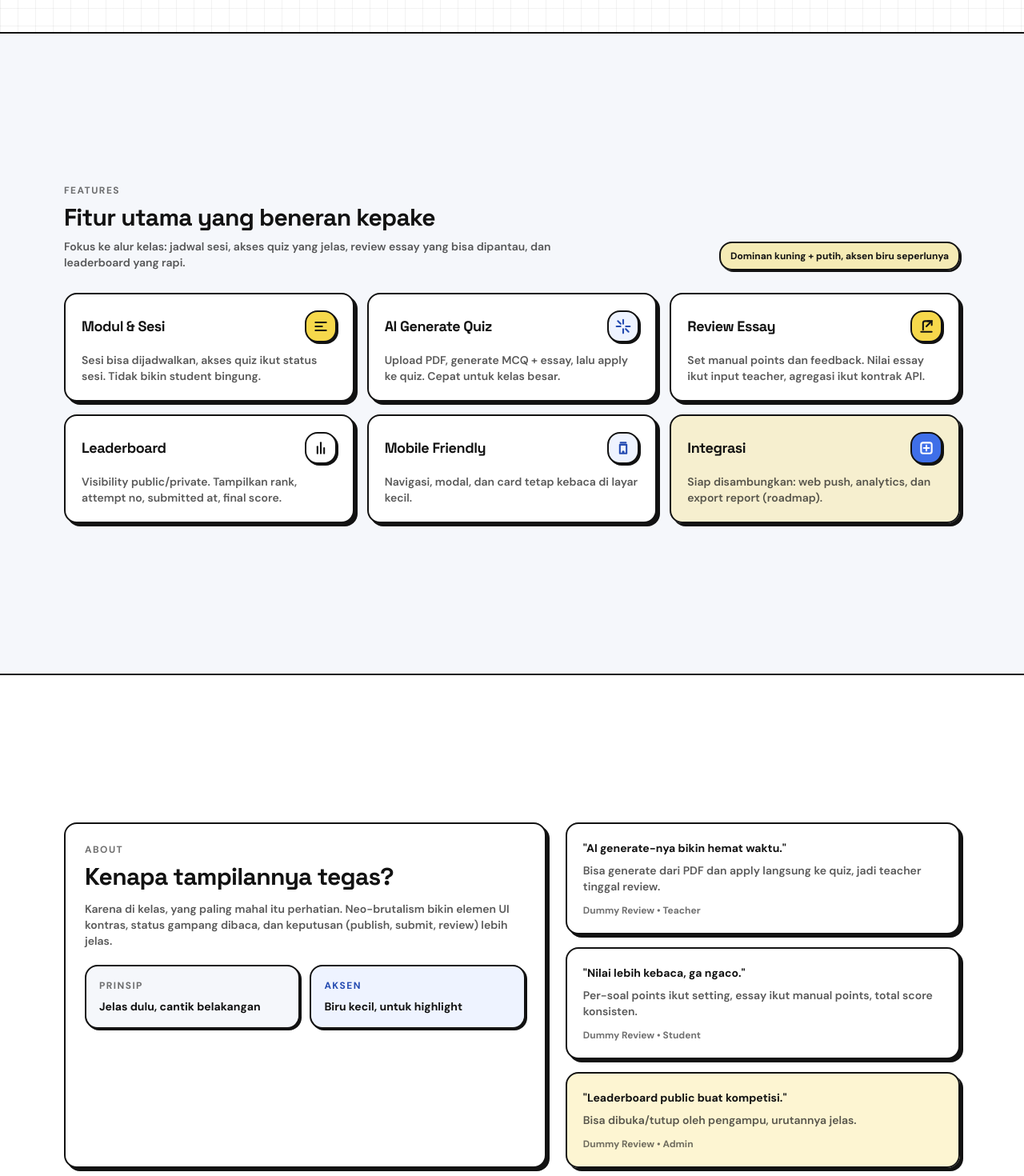
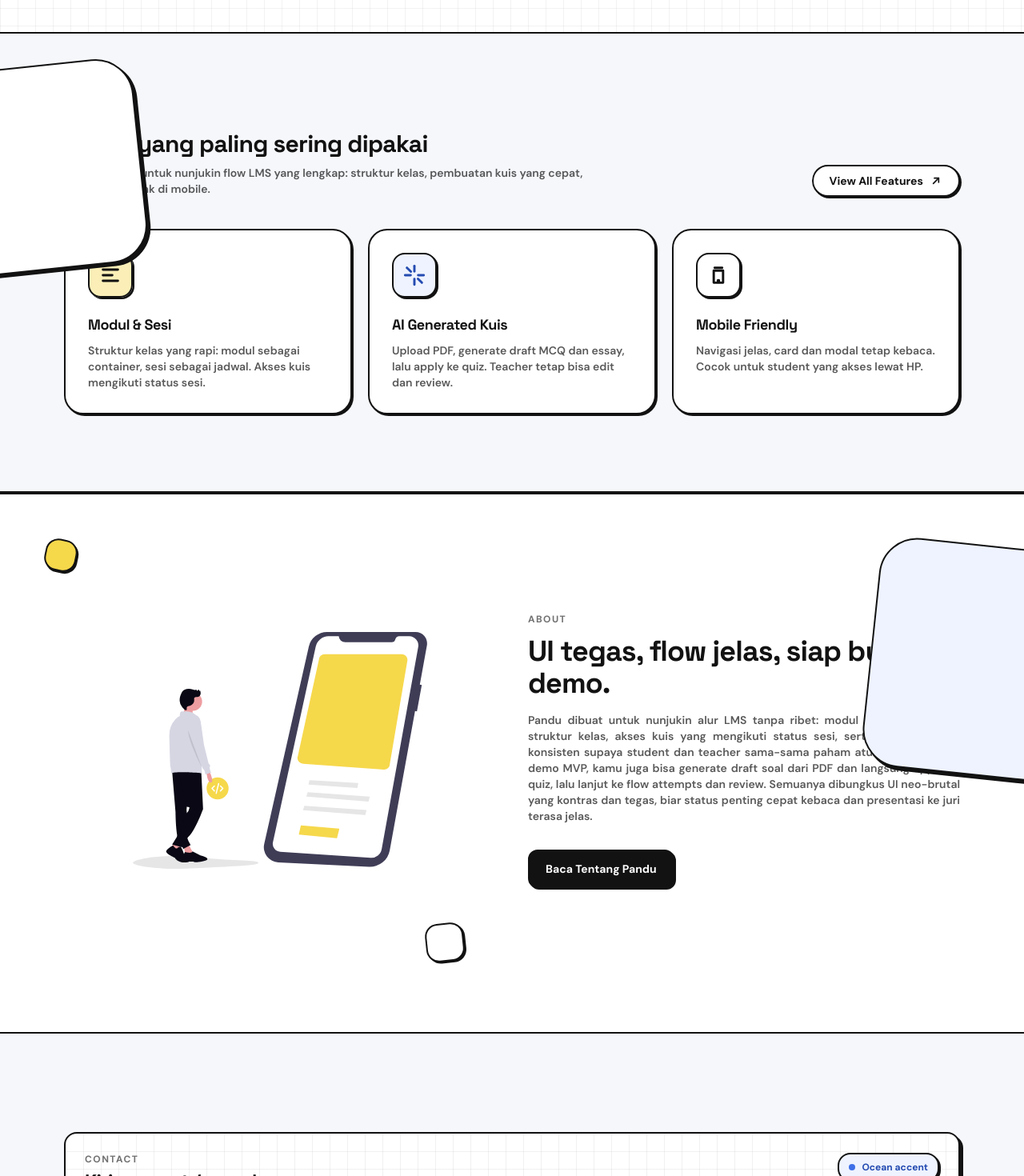
Before and after one commit to Majestic-Builder-Group-MBG/pandu_frontend, a Vue app in the folder lms-frontend/: page / in a window 1280 px wide. Shown: the part 760-2230 px from the top of the page at 80% size. Built offline with nearby package versions, Linux system fonts and the light colour scheme; no server answers.

Commit message:
update section landing page

```diff
--- a/lms-frontend/src/views/marketing/LandingView.vue
+++ b/lms-frontend/src/views/marketing/LandingView.vue
@@ -67,44 +67,49 @@
         </div>
       </section>
 
-      <section id="features" class="min-h-dvh">
-        <div class="mx-auto flex min-h-dvh w-full max-w-6xl items-center px-4 py-12">
-          <div class="w-full">
+      <section id="features" class="relative border-b-2 border-ink bg-cloud">
+        <div class="pointer-events-none absolute -left-20 top-10 hidden h-64 w-64 -rotate-6 rounded-[3rem] border-2 border-ink bg-paper shadow-ink sm:block" />
+
+        <div class="mx-auto w-full max-w-6xl px-4 py-20 sm:py-24">
           <div class="flex flex-wrap items-end justify-between gap-4">
             <div>
-                <p class="text-xs font-extrabold uppercase tracking-[0.12em] text-ink/60">Features</p>
-                <h2 class="mt-2 text-3xl font-extrabold">Fitur utama yang beneran kepake</h2>
+              <p class="text-xs font-extrabold uppercase tracking-[0.12em] text-ink/60">Our Service</p>
+              <h2 class="mt-2 text-3xl font-extrabold">3 fitur yang paling sering dipakai</h2>
               <p class="mt-2 max-w-2xl text-sm font-semibold text-ink/70">
-                  Fokus ke alur kelas: jadwal sesi, akses quiz yang jelas, review essay yang bisa dipantau, dan leaderboard yang rapi.
+                Cukup tiga ini untuk nunjukin flow LMS yang lengkap: struktur kelas, pembuatan kuis yang cepat, dan UI yang enak di mobile.
               </p>
             </div>
-              <span class="hidden rounded-2xl border-2 border-ink bg-accent/40 px-3 py-2 text-xs font-extrabold shadow-ink-sm sm:inline-flex">
-                Dominan kuning + putih, aksen biru seperlunya
-              </span>
+
+            <RouterLink
+              to="/features"
+              class="inline-flex items-center gap-2 rounded-full border-2 border-ink bg-paper px-5 py-2 text-sm font-extrabold shadow-ink-sm transition hover:bg-accent/30 active:translate-x-[1px] active:translate-y-[1px] active:shadow-none"
+            >
+              View All Features
+              <svg viewBox="0 0 24 24" fill="none" class="h-4 w-4" aria-hidden="true">
+                <path d="M7 17L17 7" stroke="currentColor" stroke-width="2.5" stroke-linecap="round" />
+                <path d="M9 7h8v8" stroke="currentColor" stroke-width="2.5" stroke-linecap="round" stroke-linejoin="round" />
+              </svg>
+            </RouterLink>
           </div>
 
-            <div class="mt-7 grid gap-4 md:grid-cols-2 lg:grid-cols-3">
-          <article class="ink-card p-5">
-            <div class="flex items-center justify-between gap-3">
-              <h3 class="text-lg font-extrabold">Modul & Sesi</h3>
-              <span class="grid h-10 w-10 place-items-center rounded-2xl border-2 border-ink bg-accent shadow-ink-sm">
-                <svg viewBox="0 0 24 24" fill="none" class="h-5 w-5" aria-hidden="true">
+          <div class="mt-10 grid gap-5 md:grid-cols-2 lg:grid-cols-3">
+            <article class="h-full rounded-3xl border-2 border-ink bg-paper p-7 shadow-ink-sm">
+              <div class="grid h-14 w-14 place-items-center rounded-2xl border-2 border-ink bg-accent/40 shadow-ink-sm">
+                <svg viewBox="0 0 24 24" fill="none" class="h-7 w-7" aria-hidden="true">
                   <path d="M4 6h16" stroke="currentColor" stroke-width="2.5" stroke-linecap="round" />
                   <path d="M4 12h10" stroke="currentColor" stroke-width="2.5" stroke-linecap="round" />
                   <path d="M4 18h16" stroke="currentColor" stroke-width="2.5" stroke-linecap="round" />
                 </svg>
-              </span>
               </div>
-            <p class="mt-3 text-sm font-semibold text-ink/70">
-              Sesi bisa dijadwalkan, akses quiz ikut status sesi. Tidak bikin student bingung.
+              <h3 class="mt-5 text-lg font-extrabold">Modul & Sesi</h3>
+              <p class="mt-2 text-sm font-semibold text-ink/70">
+                Struktur kelas yang rapi: modul sebagai container, sesi sebagai jadwal. Akses kuis mengikuti status sesi.
               </p>
             </article>
 
-          <article class="ink-card p-5">
-            <div class="flex items-center justify-between gap-3">
-              <h3 class="text-lg font-extrabold">AI Generate Quiz</h3>
-              <span class="grid h-10 w-10 place-items-center rounded-2xl border-2 border-ink bg-ocean-50 text-ocean-700 shadow-ink-sm">
-                <svg viewBox="0 0 24 24" fill="none" class="h-5 w-5" aria-hidden="true">
+            <article class="h-full rounded-3xl border-2 border-ink bg-paper p-7 shadow-ink-sm">
+              <div class="grid h-14 w-14 place-items-center rounded-2xl border-2 border-ink bg-ocean-50 text-ocean-700 shadow-ink-sm">
+                <svg viewBox="0 0 24 24" fill="none" class="h-7 w-7" aria-hidden="true">
                   <path d="M12 2v6" stroke="currentColor" stroke-width="2.5" stroke-linecap="round" />
                   <path d="M12 16v6" stroke="currentColor" stroke-width="2.5" stroke-linecap="round" />
                   <path d="M2 12h6" stroke="currentColor" stroke-width="2.5" stroke-linecap="round" />
@@ -112,127 +117,66 @@
                   <path d="M8.2 8.2l-4.2-4.2" stroke="currentColor" stroke-width="2.5" stroke-linecap="round" />
                   <path d="M20 20l-4.2-4.2" stroke="currentColor" stroke-width="2.5" stroke-linecap="round" />
                 </svg>
-              </span>
               </div>
-            <p class="mt-3 text-sm font-semibold text-ink/70">
-              Upload PDF, generate MCQ + essay, lalu apply ke quiz. Cepat untuk kelas besar.
+              <h3 class="mt-5 text-lg font-extrabold">AI Generated Kuis</h3>
+              <p class="mt-2 text-sm font-semibold text-ink/70">
+                Upload PDF, generate draft MCQ dan essay, lalu apply ke quiz. Teacher tetap bisa edit dan review.
               </p>
             </article>
 
-          <article class="ink-card p-5">
-            <div class="flex items-center justify-between gap-3">
-              <h3 class="text-lg font-extrabold">Review Essay</h3>
-              <span class="grid h-10 w-10 place-items-center rounded-2xl border-2 border-ink bg-accent shadow-ink-sm">
-                <svg viewBox="0 0 24 24" fill="none" class="h-5 w-5" aria-hidden="true">
-                  <path d="M4 20h16" stroke="currentColor" stroke-width="2.5" stroke-linecap="round" />
-                  <path d="M7 17V7a3 3 0 0 1 3-3h7" stroke="currentColor" stroke-width="2.5" stroke-linecap="round" />
-                  <path d="M14 4h6v6" stroke="currentColor" stroke-width="2.5" stroke-linecap="round" />
-                  <path d="M20 4l-8 8" stroke="currentColor" stroke-width="2.5" stroke-linecap="round" />
-                </svg>
-              </span>
-            </div>
-            <p class="mt-3 text-sm font-semibold text-ink/70">
-              Set manual points dan feedback. Nilai essay ikut input teacher, agregasi ikut kontrak API.
-            </p>
-          </article>
-
-          <article class="ink-card p-5">
-            <div class="flex items-center justify-between gap-3">
-              <h3 class="text-lg font-extrabold">Leaderboard</h3>
-              <span class="grid h-10 w-10 place-items-center rounded-2xl border-2 border-ink bg-paper shadow-ink-sm">
-                <svg viewBox="0 0 24 24" fill="none" class="h-5 w-5" aria-hidden="true">
-                  <path d="M7 20V10" stroke="currentColor" stroke-width="2.5" stroke-linecap="round" />
-                  <path d="M12 20V4" stroke="currentColor" stroke-width="2.5" stroke-linecap="round" />
-                  <path d="M17 20v-8" stroke="currentColor" stroke-width="2.5" stroke-linecap="round" />
-                </svg>
-              </span>
-            </div>
-            <p class="mt-3 text-sm font-semibold text-ink/70">
-              Visibility public/private. Tampilkan rank, attempt no, submitted at, final score.
-            </p>
-          </article>
-
-          <article class="ink-card p-5">
-            <div class="flex items-center justify-between gap-3">
-              <h3 class="text-lg font-extrabold">Mobile Friendly</h3>
-              <span class="grid h-10 w-10 place-items-center rounded-2xl border-2 border-ink bg-ocean-50 text-ocean-700 shadow-ink-sm">
-                <svg viewBox="0 0 24 24" fill="none" class="h-5 w-5" aria-hidden="true">
+            <article class="h-full rounded-3xl border-2 border-ink bg-paper p-7 shadow-ink-sm">
+              <div class="grid h-14 w-14 place-items-center rounded-2xl border-2 border-ink bg-paper shadow-ink-sm">
+                <svg viewBox="0 0 24 24" fill="none" class="h-7 w-7" aria-hidden="true">
                   <path d="M8 4h8" stroke="currentColor" stroke-width="2.5" stroke-linecap="round" />
                   <path d="M7 7h10v13H7z" stroke="currentColor" stroke-width="2.5" stroke-linejoin="round" />
                   <path d="M12 18h.01" stroke="currentColor" stroke-width="4" stroke-linecap="round" />
                 </svg>
-              </span>
               </div>
-            <p class="mt-3 text-sm font-semibold text-ink/70">
-              Navigasi, modal, dan card tetap kebaca di layar kecil.
-            </p>
-          </article>
-
-          <article class="ink-card bg-accent/25 p-5">
-            <div class="flex items-center justify-between gap-3">
-              <h3 class="text-lg font-extrabold">Integrasi</h3>
-              <span class="grid h-10 w-10 place-items-center rounded-2xl border-2 border-ink bg-ocean-500 text-paper shadow-ink-sm">
-                <svg viewBox="0 0 24 24" fill="none" class="h-5 w-5" aria-hidden="true">
-                  <path d="M8 12h8" stroke="currentColor" stroke-width="2.5" stroke-linecap="round" />
-                  <path d="M12 8v8" stroke="currentColor" stroke-width="2.5" stroke-linecap="round" />
-                  <path d="M4 7a3 3 0 0 1 3-3h10a3 3 0 0 1 3 3v10a3 3 0 0 1-3 3H7a3 3 0 0 1-3-3z" stroke="currentColor" stroke-width="2.5" stroke-linejoin="round" />
-                </svg>
-              </span>
-            </div>
-            <p class="mt-3 text-sm font-semibold text-ink/70">
-              Siap disambungkan: web push, analytics, dan export report (roadmap).
+              <h3 class="mt-5 text-lg font-extrabold">Mobile Friendly</h3>
+              <p class="mt-2 text-sm font-semibold text-ink/70">
+                Navigasi jelas, card dan modal tetap kebaca. Cocok untuk student yang akses lewat HP.
               </p>
             </article>
           </div>
         </div>
-        </div>
       </section>
 
-      <section id="about" class="min-h-dvh border-y-2 border-ink bg-paper">
-        <div class="mx-auto flex min-h-dvh w-full max-w-6xl items-center px-4 py-12">
-          <div class="grid gap-6 lg:grid-cols-[1.1fr_0.9fr]">
-            <div class="ink-card p-6">
+      <section id="about" class="relative overflow-hidden border-y-2 border-ink bg-paper">
+        <div class="pointer-events-none absolute -right-24 top-16 hidden h-72 w-72 rotate-6 rounded-[3rem] border-2 border-ink bg-ocean-50 shadow-ink sm:block" />
+
+        <div class="sm:h-[42rem] mx-auto w-full max-w-6xl px-4 py-16 sm:py-20">
+          <div class="grid items-center justify-center gap-10 lg:grid-cols-2">
+            <div class="relative min-w-0">
+              <div class="pointer-events-none absolute -left-6 -top-6 hidden h-10 w-10 rotate-12 rounded-2xl border-2 border-ink bg-accent shadow-ink-sm lg:block" />
+              <div class="mx-auto aspect-square w-full max-w-[480px] overflow-hidden">
+                <div class="grid h-full w-full place-items-center p-10 sm:p-14">
+                  <img :src="aboutVector" alt="Pandu preview" class="w-full select-none object-contain" />
+                </div>
+              </div>
+              <div class="pointer-events-none absolute -bottom-6 right-10 hidden h-12 w-12 -rotate-6 rounded-2xl border-2 border-ink bg-paper shadow-ink-sm lg:block" />
+            </div>
+
+            <div class="min-w-0">
               <p class="text-xs font-extrabold uppercase tracking-[0.12em] text-ink/60">About</p>
-              <h2 class="mt-2 text-3xl font-extrabold">Kenapa tampilannya tegas?</h2>
-              <p class="mt-3 text-sm font-semibold text-ink/70">
-                Karena di kelas, yang paling mahal itu perhatian. Neo-brutalism bikin elemen UI kontras,
-                status gampang dibaca, dan keputusan (publish, submit, review) lebih jelas.
+              <h2 class="mt-3 text-3xl font-extrabold sm:text-4xl">
+                UI tegas, flow jelas, siap buat demo.
+              </h2>
+              <p class="mt-4 max-w-xl break-words text-sm font-semibold text-ink/70 text-justify">
+                Pandu dibuat untuk nunjukin alur LMS tanpa ribet: modul dan sesi sebagai struktur kelas, akses kuis yang
+                mengikuti status sesi, serta penilaian yang konsisten supaya student dan teacher sama-sama paham aturan main.
+                Untuk demo MVP, kamu juga bisa generate draft soal dari PDF dan langsung apply ke quiz, lalu lanjut ke flow
+                attempts dan review. Semuanya dibungkus UI neo-brutal yang kontras dan tegas, biar status penting cepat kebaca
+                dan presentasi ke juri terasa jelas.
               </p>
 
-              <div class="mt-5 grid gap-3 sm:grid-cols-2">
-                <div class="rounded-2xl border-2 border-ink bg-cloud p-4 shadow-ink-sm">
-                  <p class="text-xs font-extrabold uppercase tracking-[0.12em] text-ink/60">Prinsip</p>
-                  <p class="mt-2 text-sm font-extrabold">Jelas dulu, cantik belakangan</p>
+              <div class="mt-8 flex flex-wrap items-center gap-3">
+                <RouterLink
+                  to="/about"
+                  class="inline-flex rounded-xl border-2 border-ink bg-ink px-5 py-3 text-sm font-extrabold text-paper shadow-ink-sm transition active:translate-x-[1px] active:translate-y-[1px] active:shadow-none"
+                >
+                  Baca Tentang Pandu
+                </RouterLink>
               </div>
-                <div class="rounded-2xl border-2 border-ink bg-ocean-50 p-4 shadow-ink-sm">
-                  <p class="text-xs font-extrabold uppercase tracking-[0.12em] text-ocean-700">Aksen</p>
-                  <p class="mt-2 text-sm font-extrabold">Biru kecil, untuk highlight</p>
-                </div>
-              </div>
-            </div>
-
-            <div class="space-y-4">
-              <article class="ink-card p-5">
-                <p class="text-sm font-extrabold">"AI generate-nya bikin hemat waktu."</p>
-                <p class="mt-2 text-sm font-semibold text-ink/70">
-                  Bisa generate dari PDF dan apply langsung ke quiz, jadi teacher tinggal review.
-                </p>
-                <p class="mt-3 text-xs font-bold text-ink/60">Dummy Review • Teacher</p>
-              </article>
-              <article class="ink-card p-5">
-                <p class="text-sm font-extrabold">"Nilai lebih kebaca, ga ngaco."</p>
-                <p class="mt-2 text-sm font-semibold text-ink/70">
-                  Per-soal points ikut setting, essay ikut manual points, total score konsisten.
-                </p>
-                <p class="mt-3 text-xs font-bold text-ink/60">Dummy Review • Student</p>
-              </article>
-              <article class="ink-card bg-accent/25 p-5">
-                <p class="text-sm font-extrabold">"Leaderboard public buat kompetisi."</p>
-                <p class="mt-2 text-sm font-semibold text-ink/70">
-                  Bisa dibuka/tutup oleh pengampu, urutannya jelas.
-                </p>
-                <p class="mt-3 text-xs font-bold text-ink/60">Dummy Review • Admin</p>
-              </article>
             </div>
           </div>
         </div>
@@ -256,6 +200,7 @@ import { RouterLink } from 'vue-router'
 import { useAuthStore } from '@/stores/auth'
 
 import heroVector from '@/assets/images/undraw_all-checked_d3u6.svg'
+import aboutVector from '@/assets/images/undraw_my-app_jscv.svg'
 
 import MarketingHeader from '@/components/marketing/MarketingHeader.vue'
 import MarketingFooter from '@/components/marketing/MarketingFooter.vue'
```
Also changed, not shown: lms-frontend/src/assets/images/undraw_my-app_jscv.svg (added). Lines whose indentation alone changed are shown as unchanged.
